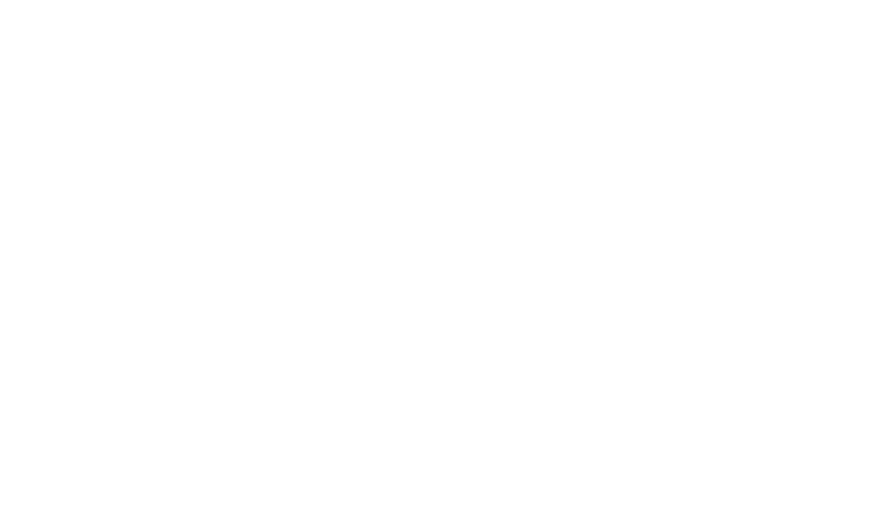
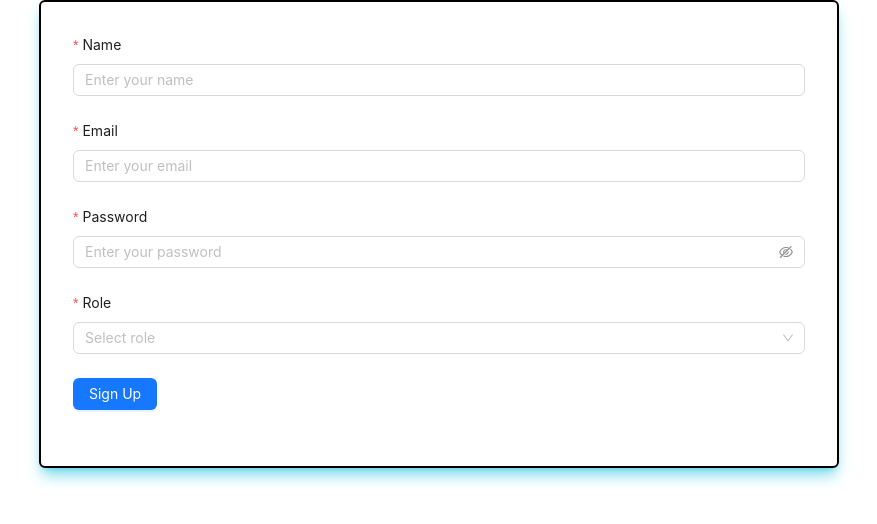
Before and after one commit to Fizza-Ashfaq/Kanban, a React (Vite) app: page /SignUpPage in a window 1280 px wide. Before the commit this address had no page. Shown: the top 524 px of the page, without its empty margins (201-1078 px from the left). Built offline with nearby package versions, Linux system fonts and the light colour scheme.

Commit message:
added signup functionality

```diff
--- a/src/App.jsx
+++ b/src/App.jsx
@@ -1,10 +1,10 @@
 import React from 'react';
-import { useState } from 'react'
 import { BrowserRouter as Router, Route, Routes } from 'react-router-dom';
 import TaskDataProvider  from './components/TaskDataProvider';
 import HomePage from './pages/HomePage';
 import AddPage from './pages/AddPage';
 import EditPage from './pages/EditPage';
+import SignUpPage from './pages/SignUpPage';
 import './index.css';
 
 function App() {
@@ -13,10 +13,11 @@
     <>
       <TaskDataProvider>
         <Routes>
-          <Route path='/' element={<HomePage />} />
+          <Route path='/' element={<SignUpPage />} />
           <Route path='/HomePage' element={<HomePage />} />
           <Route path='/AddPage' element={<AddPage />} />
           <Route path='/EditPage' element={<EditPage />} />
+          <Route path='/SignUpPage' element={<SignUpPage />} />
         </Routes>
       </TaskDataProvider>
     </>
--- a/src/components/AllTasks.jsx
+++ b/src/components/AllTasks.jsx
@@ -9,10 +9,11 @@
   const [draggedTask, setDraggedTask] = useState(null);
 
   useEffect(() => {
-    (async () => {
+    const onrender=(async () => {
       const tasks = await getAllTasks();
       setTasks(tasks);
-    })();
+    });
+    onrender();
   }, []);
 
   const ToDoTasks = tasks.filter((task) => task.TaskStatus === "To Do");
@@ -37,7 +38,9 @@
     console.log("Dragging task:", task);
   };
 
+
   const handleDrop = async(event, targetStatus) => {
+
     event.preventDefault();
     if (!draggedTask) {
       console.log("No task is being dragged!");
@@ -61,8 +64,9 @@
     allTasks.splice(dropIndex, 0, draggedTask);
 
     await updateTask(updatedTask._id,updatedTask);
+    setTasks((prevTasks)=>
+      prevTasks.map((task)=>task._id===updatedTask._id ? updatedTask:task));
     setDraggedTask(null);
-
 
   };
 
--- a/src/components/Navbar.jsx
+++ b/src/components/Navbar.jsx
@@ -13,6 +13,10 @@
     {
       key: "/AddPage",
       label: <Link to="/AddPage">Add Task</Link>,
+    },
+    {
+      key: "/SignUpPage",
+      label: <Link to="/SignUpPage">SignUp/Login</Link>,
     }
   ];
 
--- /dev/null
+++ b/src/components/SignUp.jsx
@@ -0,0 +1,56 @@
+import React from 'react';
+import { Form, Input, Button, Select } from 'antd';
+import {signUpUser} from '../hooks/userHook'
+const { Option } = Select;
+import {useNavigate} from 'react-router-dom';
+import toast,{Toaster} from 'react-hot-toast';
+
+const SignUp = () => {
+    const Navigate = useNavigate();
+    const onFinish=(data) => {
+        const res=signUpUser(data);
+        if(res.length<0)
+        {
+            toast.error("Error signing up");
+            return;
+        }
+        // toast.success("Signup successful");
+        Navigate('/HomePage')
+    };
+
+
+  return (
+    <div className='flex w-full justify-center'>
+      <div className='flex flex-wrap pl-8 p-8 shadow-lg shadow-cyan-500/50 rounded-md border-solid border-2 w-[800px]'>
+        <Form className='w-full p-8' name="SignupForm" layout="vertical" onFinish={onFinish}>
+          <Form.Item label="Name" name="name" rules={[{ required: true, message: 'Please enter your name!' }]}>
+            <Input className="w-full" placeholder="Enter your name" />
+          </Form.Item>
+
+          <Form.Item label="Email" name="email" rules={[{ required: true, message: 'Please enter your email!', type: 'email' }]}>
+            <Input className="w-full" placeholder="Enter your email" />
+          </Form.Item>
+
+          <Form.Item label="Password" name="password" rules={[{ required: true, message: 'Please enter your password!' }]}>
+            <Input.Password className="w-full" placeholder="Enter your password" />
+          </Form.Item>
+
+          <Form.Item label="Role" name="role" rules={[{ required: true, message: 'Please select a role!' }]}>
+            <Select placeholder="Select role">
+              <Option value="user">User</Option>
+              <Option value="admin">Admin</Option>
+            </Select>
+          </Form.Item>
+
+          <Form.Item>
+            <Button type="primary" htmlType="submit">
+              Sign Up
+            </Button>
+          </Form.Item>
+        </Form>
+      </div>
+    </div>
+  );
+};
+
+export default SignUp;
--- a/src/hooks/userHook.js
+++ b/src/hooks/userHook.js
@@ -8,6 +8,6 @@
 }
 
 export const signUpUser = async (data) => {
-    const response =await axios.get(`${API_URL}/signUp`,data);
+    const response =await axios.post(`${API_URL}/signUp`,data);
     return response.data;
 }
--- /dev/null
+++ b/src/pages/SignUpPage.jsx
@@ -0,0 +1,12 @@
+import React from 'react';
+import SignUp from '../components/SignUp';
+
+const SignUpPage = () => {
+  return (
+    <div >
+        <SignUp/>
+    </div>
+  );
+};
+
+export default SignUpPage;
```
Also changed, not shown: src/pages/LoginPage.jsx (added).
